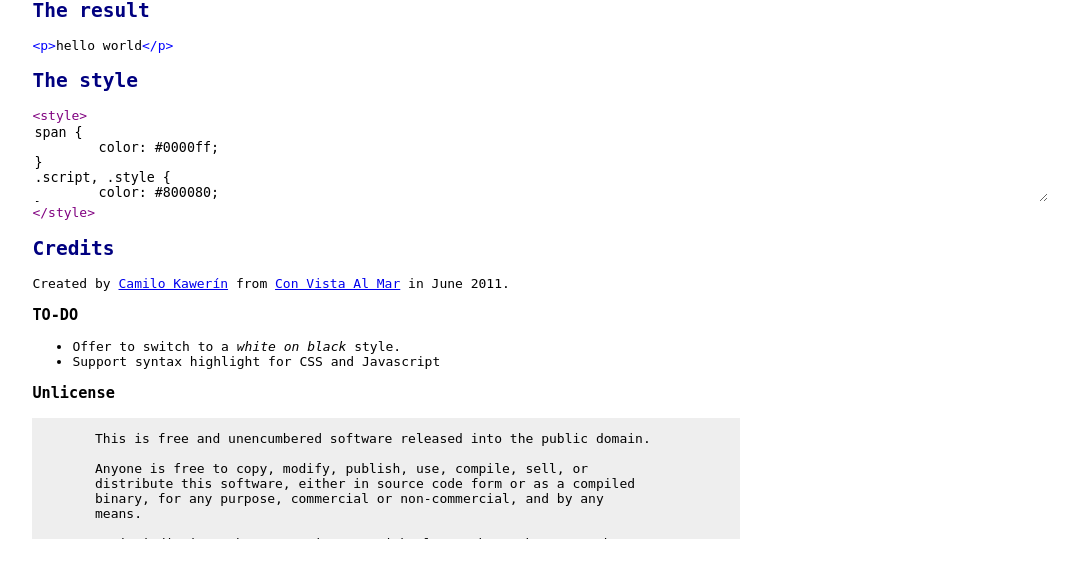
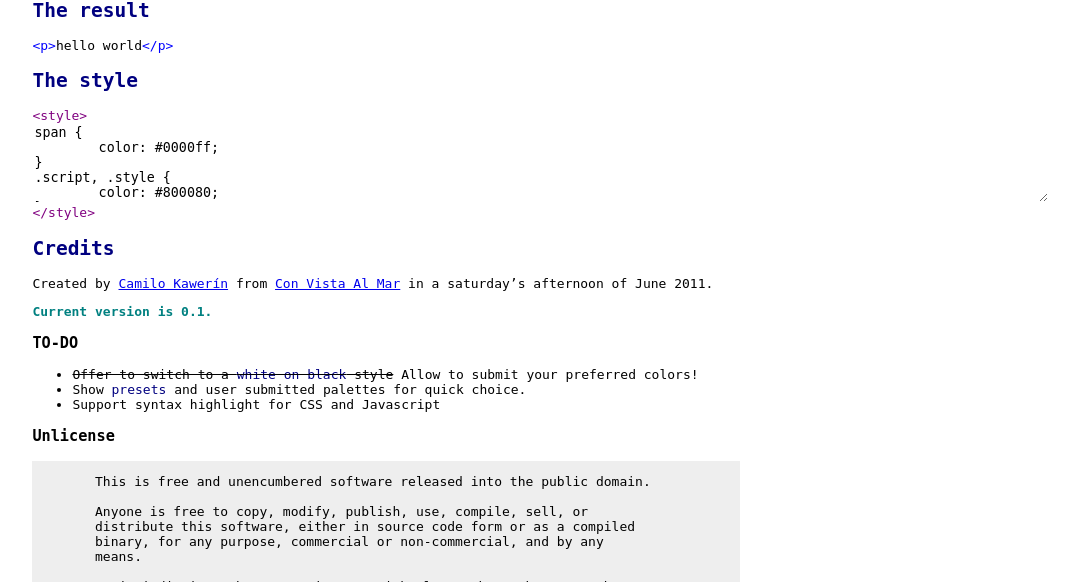
Before and after one commit to camilokawerin/htmlpre, a PHP site: page / in a window 1280 px wide. Shown: the part 428-1010 px from the top of the page, without its empty margins (102-1180 px from the left). Before the commit the page ends 967 px from the top, so only its background shows below. Run offline with PHP 8.4, Linux system fonts and the light colour scheme; some libraries are stand-ins or nearby versions.

Commit message:
Parser update and minor changes.

```diff
--- a/index.php
+++ b/index.php
@@ -13,18 +13,11 @@ if (preg_match_all('/<(.+?)>/s', $code, $match)) {
 		if (isset($tags[$i])) {
 			$tag = htmlspecialchars($tags[$i], ENT_NOQUOTES);
 			$class = '';
-			if (preg_match('/(style|script)/si', $elem[$i], $match)) {
-				$class = ' class="' . $match[0] . '"';
+			if (preg_match('/^[\/]{0,1}(style|script)/si', $elem[$i], $match)) {
+				$class = ' class="' . str_replace('/', '', $match[0]) . '"';
 			} else {
 				$tag = preg_replace('/(?<= )([a-z]+)(?==)/si', '<i>$1</i>', $tag);
-				if (preg_match_all('/"(.*?)"/s', $tag, $match)) {
-					$values = $match[0];
-					$_tag = '';
-					foreach (preg_split('/"(.*?)"/s', $tag) as $y => $attr) {
-						$_tag .= $attr . (isset($values[$y]) ? '<b>' . $values[$y] . '</b>' : '');
-					}
-					$tag = $_tag;
-				}
+				$tag = preg_replace('/("(.*?)")/s', '<b>$1</b>', $tag);
 			}
 			$tag = '<span' . $class . '>' . $tag . '</span>';
 		}
@@ -111,11 +104,14 @@ i {
 
 <footer>
 	<h2>Credits</h2>
-	<p>Created by <a href="http://kawerin.com.ar">Camilo Kawerín</a> from <a href="http://convistaalmar.com.ar/">Con Vista Al Mar</a> in June 2011.</p>
+	<p>Created by <a href="http://kawerin.com.ar">Camilo Kawerín</a> from <a href="http://convistaalmar.com.ar/">Con Vista Al Mar</a> in a saturday&rsquo;s afternoon of June 2011.</p>
+
+	<p><b>Current version is 0.1.</b></p>
 
 	<h3>TO-DO</h3>
 	<ul>
-		<li>Offer to switch to a <em>white on black</em> style.</li>
+		<li><s>Offer to switch to a <i>white on black</i> style</s> Allow to submit your preferred colors!</li>
+		<li>Show <i>presets</i> and user submitted palettes for quick choice.</li>
 		<li>Support syntax highlight for CSS and Javascript</li>
 	</ul>
 
@@ -150,7 +146,8 @@ i {
 
 </article>
 
-</body>
   <script src="//ajax.googleapis.com/ajax/libs/jquery/1.5/jquery.min.js"></script>
   <script src="js/script.js"></script>
+
+</body>
 </html>
```
